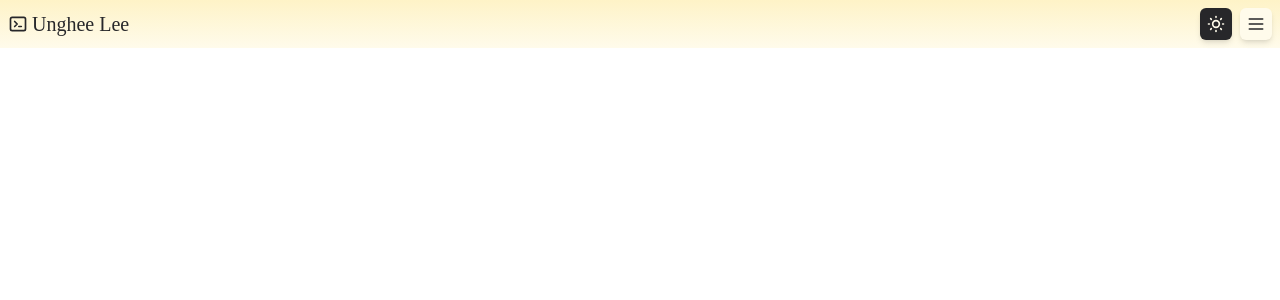
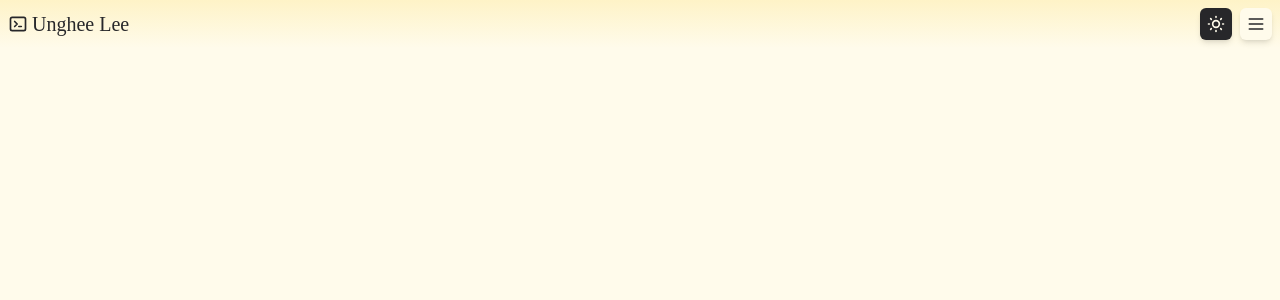
Before and after one commit to iMUngHee/unghee.dev, a Next.js app: page /about in a window 1280 px wide. Shown: the top 300 px of the page. Built offline with nearby package versions, Linux system fonts and the light colour scheme; a web font is replaced by a local one.

Commit message:
[COMP] Set Layout components.

```diff
--- /dev/null
+++ b/components/Layout.tsx
@@ -0,0 +1,12 @@
+import { NextPage } from "next";
+import NavigationBar from "./NavigationBar";
+
+const Layout: NextPage = () => {
+  return (
+    <div className="h-screen w-screen bg-amber-50 dark:bg-zinc-800">
+      <NavigationBar />
+    </div>
+  );
+};
+
+export default Layout;
--- a/pages/_app.tsx
+++ b/pages/_app.tsx
@@ -1,12 +1,15 @@
 import "../styles/globals.css";
 import type { AppProps } from "next/app";
 import { ThemeProvider } from "next-themes";
+import Layout from "@components/Layout";
 
 function MyApp({ Component, pageProps }: AppProps) {
   return (
     <>
       <ThemeProvider attribute="class" enableSystem={true}>
-        <Component {...pageProps} />
+        <Layout>
+          <Component {...pageProps} />
+        </Layout>
       </ThemeProvider>
     </>
   );
--- a/pages/index.tsx
+++ b/pages/index.tsx
@@ -1,12 +1,7 @@
-import NavigationBar from "@components/NavigationBar";
 import type { NextPage } from "next";
 
 const Home: NextPage = () => {
-  return (
-    <div className="h-screen w-screen bg-amber-50 dark:bg-zinc-800">
-      <NavigationBar />
-    </div>
-  );
+  return <div>Home</div>;
 };
 
 export default Home;
```
